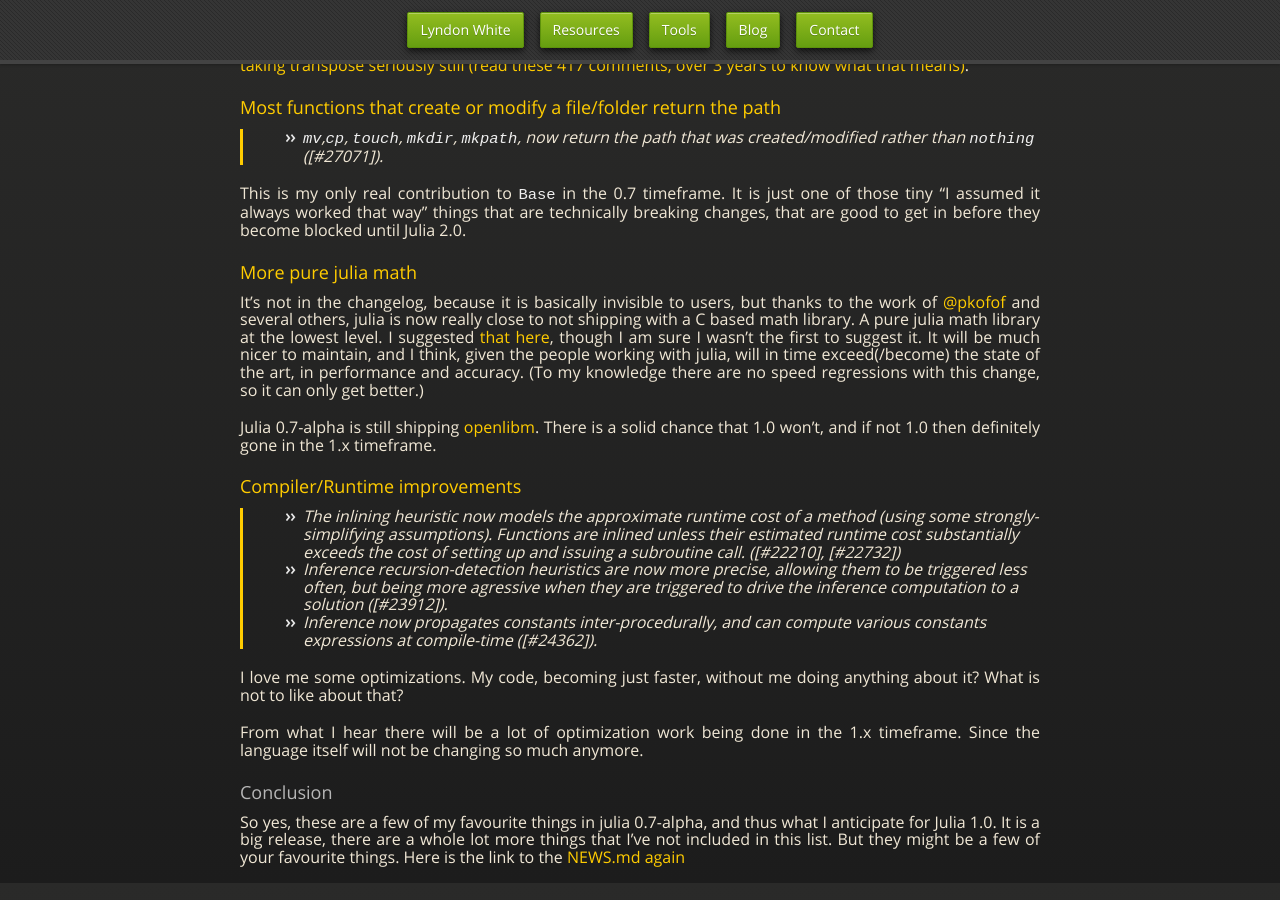
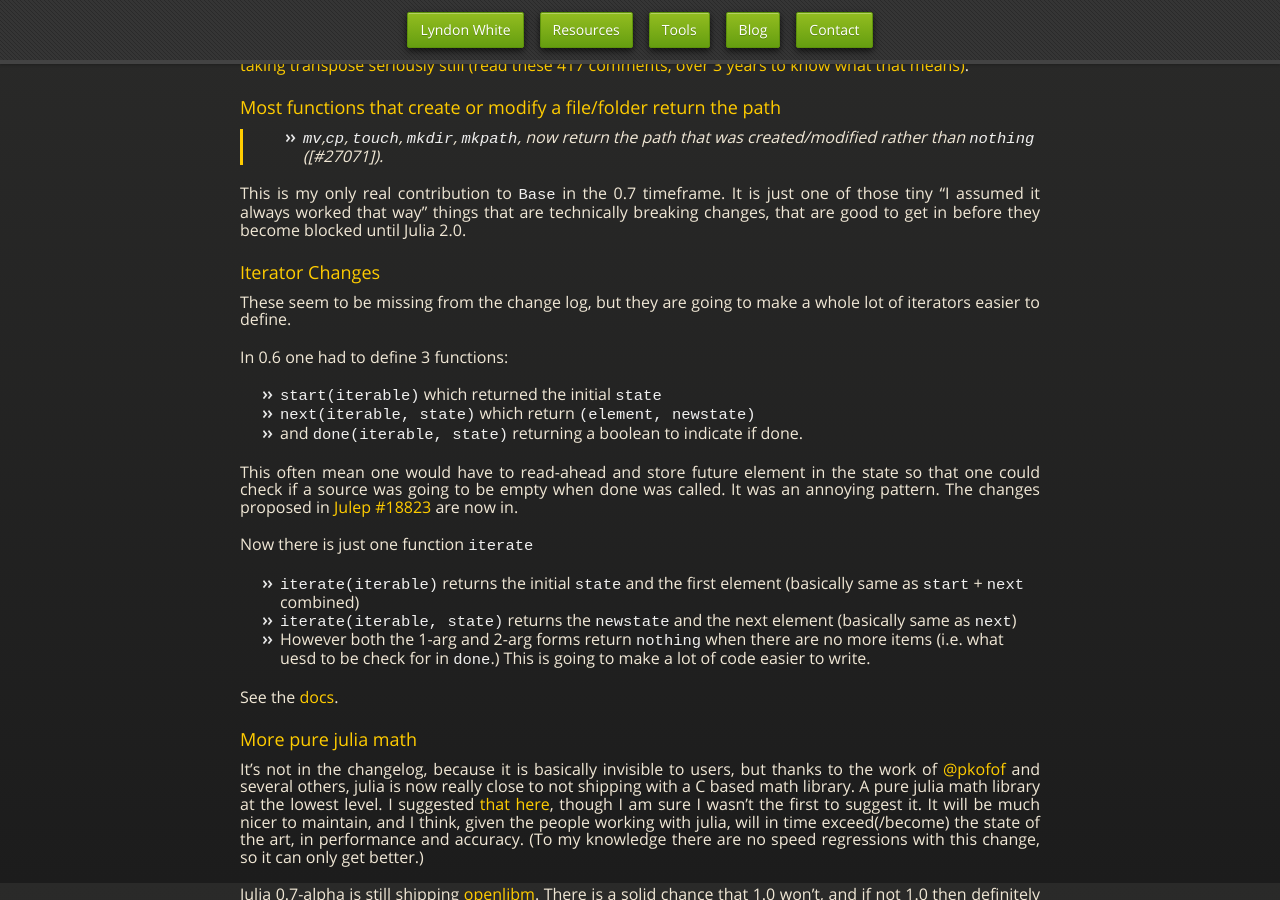
Before and after one commit to oxinabox/oxinabox.github.io, a Jekyll site: the page built from _posts/2018-06-01-Julia-Favourite-New-Things.md, in a window 1280 px wide and 900 px high, scrolled down 5417 px. Built offline with Jekyll 4.4.1, drawn with Linux system fonts in a browser that asks for light colours; nearby versions of some CDN libraries; some web fonts are replaced.

Commit message:
add about iterators

```diff
--- a/_posts/2018-06-01-Julia-Favourite-New-Things.md
+++ b/_posts/2018-06-01-Julia-Favourite-New-Things.md
@@ -352,6 +352,27 @@
 This is my only real contribution to `Base`	in the 0.7 timeframe.
 It is just one of those tiny "I assumed it always worked that way" things that are technically breaking changes, that are good to get in before they become blocked until Julia 2.0.
 
+### [Iterator Changes](https://github.com/JuliaLang/julia/pull/25261)
+These seem to be missing from the change log, but they are going to make a whole lot of iterators easier to define.
+
+
+In 0.6 one had to define 3 functions:
+
+ -  `start(iterable)` which returned the initial `state`
+ -  `next(iterable, state)` which return `(element, newstate)`
+ -   and `done(iterable, state)` returning a boolean to indicate if done.
+
+This often mean one would have to read-ahead and store future element in the state so that one could check if a source was going to be empty when done was called.
+It was an annoying pattern.
+The changes proposed in [Julep #18823](https://github.com/JuliaLang/julia/issues/18823) are now in.
+
+Now there is just one function `iterate`
+  - `iterate(iterable)` returns the initial `state` and the  first element (basically same as `start` + `next` combined)
+  - `iterate(iterable, state)` returns the `newstate` and the  next element (basically same as `next`)
+  - However both the 1-arg and 2-arg forms return `nothing` when there are no more items (i.e. what uesd to be check for in `done`.)
+This is going to make a lot of code easier to write.
+
+See the [docs](https://docs.julialang.org/en/latest/manual/interfaces/#man-interface-iteration-1).
 
 ### [More pure julia math](https://github.com/JuliaLang/julia/issues/26434)
 
```
